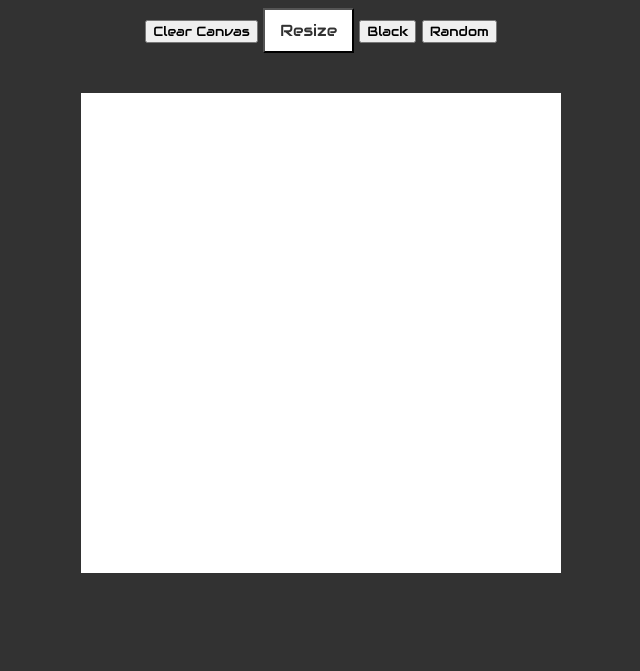
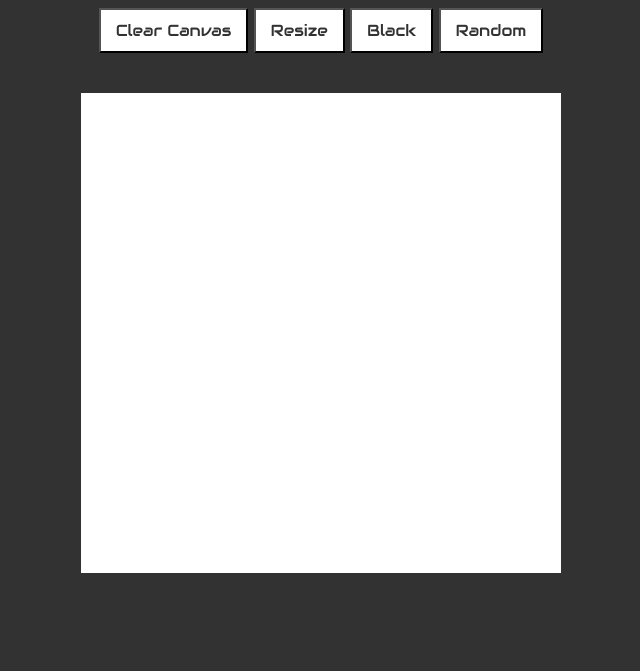
Before and after one commit to BChowy/Etch-a-Sketch, a plain HTML site: page index.html in a window 1280 px wide. Shown: the part 129-800 px from the top of the page, without its empty margins (319-959 px from the left). Drawn offline with Linux system fonts and the light colour scheme.

Commit message:
Change the select to from #reset to button to apply on all buttons.

```diff
--- a/styles.css
+++ b/styles.css
@@ -23,7 +23,7 @@ header {
   font-size: 24px;
 }
 
-#resize {
+button {
   padding: 10px 15px;
   font-size: 16px;
   background-color: white;
```
